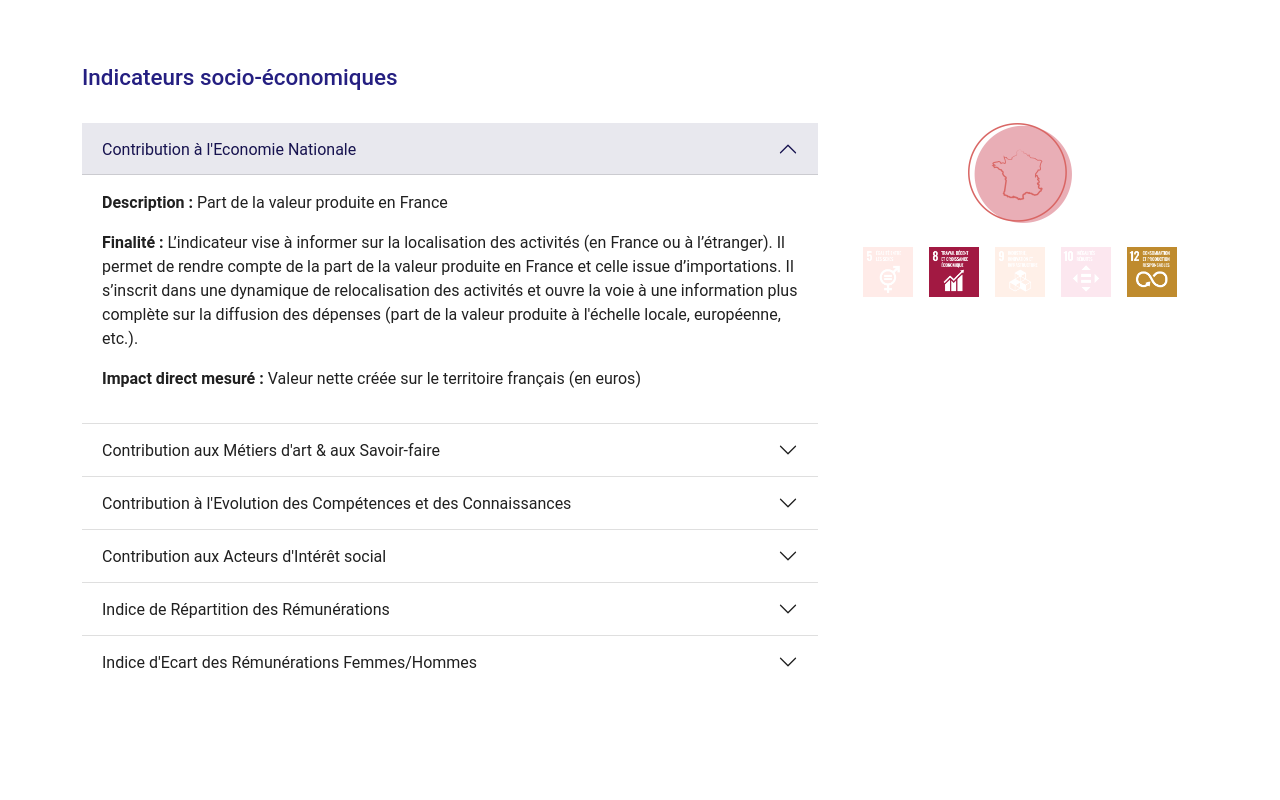
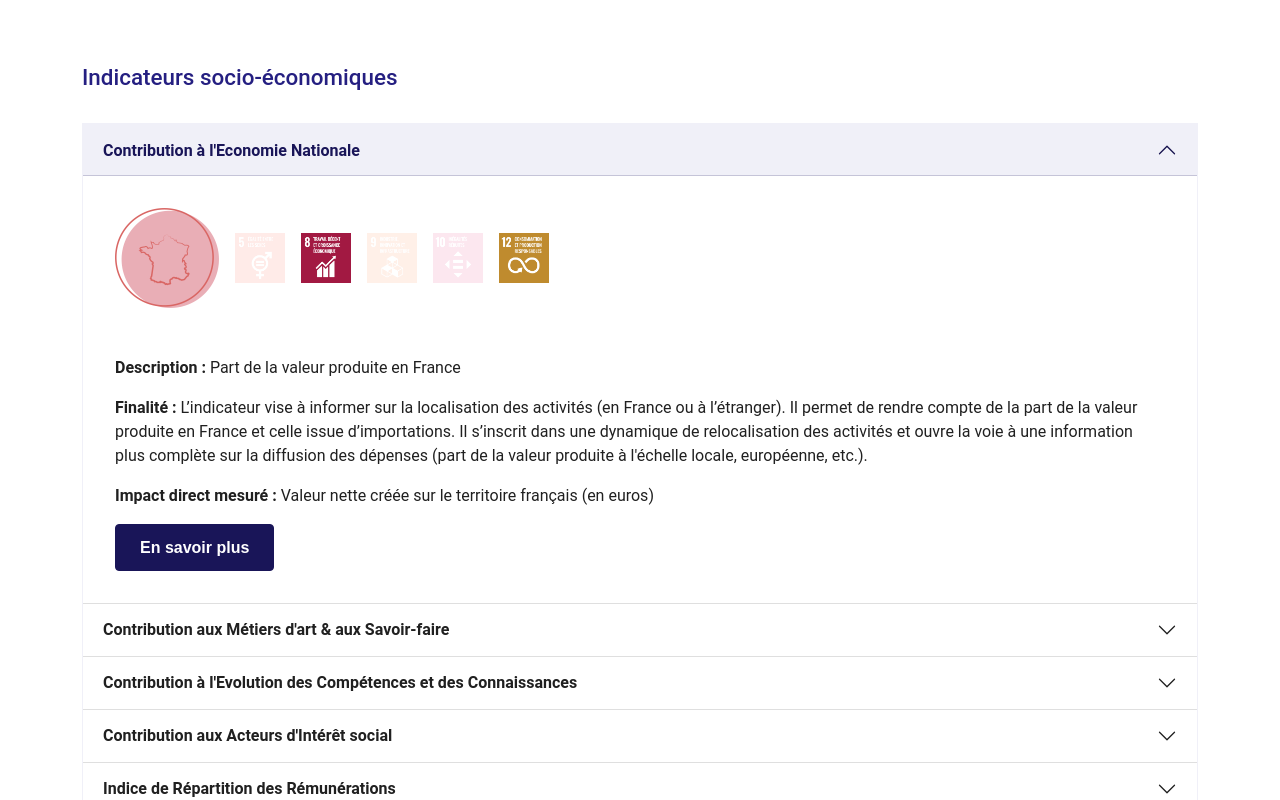
Before and after one commit to La-Societe-Nouvelle/LaSocieteNouvelle-Website, a Next.js app: page /notre-approche in a window 1280 px wide. Shown: the part 740-1540 px from the top of the page. Built offline with nearby package versions, Linux system fonts and the light colour scheme.

Commit message:
design updated

```diff
--- a/src/components/indic/IndicatorsPanel.js
+++ b/src/components/indic/IndicatorsPanel.js
@@ -1,55 +1,87 @@
-import React from 'react'
-import { Accordion, Col, Row } from 'react-bootstrap';
+import React from "react";
+import { Accordion, Col, Row } from "react-bootstrap";
 
-import metaData from '../../lib/metaData.json';
+import metaData from "../../lib/metaData.json";
 
-
-
-const IndicatorsPanel = (props) =>
-{
+const IndicatorsPanel = (props) => {
   const [selectedIndic, setSelectedIndic] = React.useState(props.indics[0]); // or "none"
 
   const indics = props.indics;
-  const listOdds = props.indics.map((indic) => metaData[indic].odds)
+  const listOdds = props.indics
+    .map((indic) => metaData[indic].odds)
     .reduce((a, b) => a.concat(b), [])
-    .filter((value, index, self) => index === self.findIndex(item => item === value))
+    .filter(
+      (value, index, self) => index === self.findIndex((item) => item === value)
+    )
     .sort();
-  const icon = indics.includes("eco") ? "social-brf-1-blue.png" : "environnement-brf-1-blue.png";
+  const icon = indics.includes("eco")
+    ? "social-brf-1-blue.png"
+    : "environnement-brf-1-blue.png";
 
   return (
-    <Row className="indicator-section">
-      <Col lg={8}>
+    <div className="indicator-section">
       <Accordion flush defaultActiveKey={0}>
-          {indics.map((indic, index) =>
-            <Accordion.Item eventKey={index} key={index} onClick={() => setSelectedIndic(indic)} >
+        {indics.map((indic, index) => (
+          <Accordion.Item
+            eventKey={index}
+            key={index}
+            onClick={() => setSelectedIndic(indic)}
+          >
             <Accordion.Header> {metaData[indic].libelle}</Accordion.Header>
             <Accordion.Body>
-                {selectedIndic == "none" ? <img className="default-icon" id="icon" src={"/images/" + icon} alt="icon" /> : <IndicatorDetails indic={selectedIndic} />}
+              <div className="d-flex mb-5 align-items-center">
+                <div className="me-2">
+                  <img
+                    src={"/ESE/" + selectedIndic + ".png"}
+                    alt=""
+                  />
+                </div>
+                <div className="icons-odd ">
+                  {listOdds.map((odd, index) => (
+                    <img
+                      key={index}
+                      className={
+                        "icon-odd" +
+                        (selectedIndic != "none" &&
+                        metaData[selectedIndic].odds.includes(odd)
+                          ? ""
+                          : " not-concerned")
+                      }
+                      id={"icon-odd-" + odd}
+                      src={"/images/icon-odd-" + odd + ".png"}
+                      width="50px"
+                      alt="icon-odd"
+                    />
+                  ))}
+                </div>
+              </div>
+              <IndicatorDetails indic={selectedIndic} />
             </Accordion.Body>
           </Accordion.Item>
-          )}
+        ))}
       </Accordion>
-      </Col>
-      <Col lg={4}>
-        <div className="text-center mb-3">
-        <img src={"/ESE/"+ selectedIndic + ".png"} alt="" fluid className="" />
     </div>
-        <div className="icons-odd text-center">
-          {listOdds.map((odd, index) => <img key={index} className={"icon-odd" + (selectedIndic != "none" && metaData[selectedIndic].odds.includes(odd) ? "" : " not-concerned")} id={"icon-odd-" + odd} src={"/images/icon-odd-" + odd + ".png"} width="50px" alt="icon-odd" />)}
-        </div>
-      </Col>
-    </Row>
-  )
-}
+  );
+};
 
-const IndicatorDetails = ({ indic }) =>
-{
+const IndicatorDetails = ({ indic }) => {
   return (
     <div className="indicators-panel-details">
-      <p><b>Description : </b>{metaData[indic].description}</p>
-      <p><b>Finalité : </b>{metaData[indic].finalite}</p>
-      <p><b>Impact direct mesuré : </b>{metaData[indic].descriptionImpactDirect}</p>
-    </div>)
-}
+      <p>
+        <b>Description : </b>
+        {metaData[indic].description}
+      </p>
+      <p>
+        <b>Finalité : </b>
+        {metaData[indic].finalite}
+      </p>
+      <p>
+        <b>Impact direct mesuré : </b>
+        {metaData[indic].descriptionImpactDirect}
+      </p>
+      <a className="btn btn-primary" href={"/indicateur/" + indic}> En savoir plus</a>
+    </div>
+  );
+};
 
 export default IndicatorsPanel;
--- a/src/components/posts/LatestPosts.js
+++ b/src/components/posts/LatestPosts.js
@@ -28,7 +28,7 @@ function LatestPosts() {
               <p>{posts[0].texte}</p>
             </div>
             <div className="post-footer">
-              <Link href={"/articles/" + posts[0].slug}>Lire la suite</Link>
+              <Link href={"/blog/" + posts[0].slug}>Lire la suite</Link>
             </div>
           </div>
         </Col>
@@ -60,7 +60,7 @@ function LatestPosts() {
                       <p>{post.texte}</p>
                     </div>
                     <div className="post-footer">
-                      <Link href={"/articles/" + post.slug}>Lire la suite</Link>
+                      <Link href={"/blog/" + post.slug}>Lire la suite</Link>
                     </div>
                   </Col>
                 </Row>
--- a/src/styles/App.scss
+++ b/src/styles/App.scss
@@ -2,7 +2,9 @@
 @import "parts/header.scss";
 @import "parts/footer.scss";
 @import "parts/forms.scss";
+// import pages
 @import "pages/portail.scss";
+@import "pages/notre-approche.scss";
 @import "components/statistics.scss";
 @import "components/posts.scss";
 
@@ -18,20 +20,18 @@ a {
 .btn {
   font-weight: 600;
   padding: 0.65rem 1.5rem;
-  font-family: Raleway, sans-serif;
-  &:hover, &:focus {
-    color :#fff;
-  }
+  font-family: 'Raleway', sans-serif;
+}
+.btn-check:focus + .btn-outline-secondary, .btn-outline-secondary:focus {
+  box-shadow: 0 0 0 0.1rem rgb(250 89 95 / 50%);
+}
 
-}
-.btn-lg, .btn-group-lg > .btn {
-  padding: 0.5rem 1.5rem;
-  font-size: 1.25rem;
-  font-weight: 400;
-}
 
 .btn-outline-secondary {
   background-color: lighten($secondary, 30%);
+  &:hover,  &:focus {
+    color : #fff;
+  }
 }
 
 .btn-outline-primary {
@@ -40,6 +40,9 @@ a {
 
 .btn-secondary {
   color: #fff;
+  &:hover,  &:focus {
+    color : #fff;
+  }
 }
 
 section{
@@ -291,53 +294,7 @@ section{
   }
 }
 
-/* ----- Approche ----- */
 
-#empreinte-societale-illustration
-{
-  height: 200px;
-  position: relative;
-  border-radius: 45px;
-
-  p
-  {
-    position: absolute;
-    left: 225px;
-    top: 40px;
-    font-size: 1.8rem;
-    font-weight: 600;
-    margin-bottom: 0;
-  }
-
-  img#icon-euro
-  {
-    position: absolute;
-    left: 50px;
-    top: 50px;
-    height: 100px;
-  }
-
-  svg#empreinte-societale-traits
-  {
-    width: 200px;
-    position: absolute;
-    left: 20px;
-    top: 50px;
-
-    line
-    {
-      stroke: white;
-      stroke-width: 4px;
-    }
-  }
-}
-
-img.icon-odd.not-concerned {
-  opacity: .1;
-}
-.indicator-section .icons-odd img.icon-odd {
-  margin: 0.5rem;
-}
 
 section.indic {
 
@@ -358,3 +315,14 @@ section.indic {
     }
   }
 }
+
+.info-supp {
+
+  li{
+    font-size: 0.8rem;
+  }
+  ul {
+    padding-left: 1rem;
+    list-style-type: circle;
+  }
+}
--- a/src/styles/components/statistics.scss
+++ b/src/styles/components/statistics.scss
@@ -1,8 +1,15 @@
 .bloc-statistics{
 
+
+    font-family: 'Raleway';
+
+    .h1 {
+        font-weight: 600a;
+    }
     p {
+        color :$primary;
+    }
+    p:last-of-type{
         text-transform: uppercase;
-        color : lighten($primary, 5%);
-        font-weight: 600;
     }
 }
--- a/src/styles/custom.scss
+++ b/src/styles/custom.scss
@@ -13,7 +13,7 @@ $theme-colors: (
 );
 
 $body-color : #202020;
-$link-color : $secondary;
+$link-color : lighten($primary, 20%);
 $font-family-sans-serif: 'Roboto', sans-serif;
 $headings-font-family: 'Raleway', 'Roboto', sans-serif;
 $headings-color : lighten($primary, 10%);
--- /dev/null
+++ b/src/styles/pages/notre-approche.scss
@@ -0,0 +1,61 @@
+/* ----- Approche ----- */
+
+#empreinte-societale-illustration
+{
+  height: 200px;
+  position: relative;
+  border-radius: 45px;
+
+  p
+  {
+    position: absolute;
+    left: 225px;
+    top: 40px;
+    font-size: 1.8rem;
+    font-weight: 600;
+    margin-bottom: 0;
+  }
+
+  img#icon-euro
+  {
+    position: absolute;
+    left: 50px;
+    top: 50px;
+    height: 100px;
+  }
+
+  svg#empreinte-societale-traits
+  {
+    width: 200px;
+    position: absolute;
+    left: 20px;
+    top: 50px;
+
+    line
+    {
+      stroke: white;
+      stroke-width: 4px;
+    }
+  }
+}
+
+img.icon-odd.not-concerned {
+  opacity: .1;
+}
+.indicator-section .icons-odd img.icon-odd {
+  margin: 0.5rem;
+}
+.accordion {
+  border: 1px solid $light;
+}
+.accordion-body {
+  padding: 2rem;
+}
+.accordion-button {
+  font-weight: 600;
+}
+.accordion-button:not(.collapsed) {
+  color: $primary;
+  background-color: $light;
+  box-shadow: inset 0 -1px 0 rgba(25, 21, 88, 0.2);
+}
```
Also changed, not shown: src/pages/newsletter.js (+22 -21 lines). Lines whose indentation alone changed are shown as unchanged.
